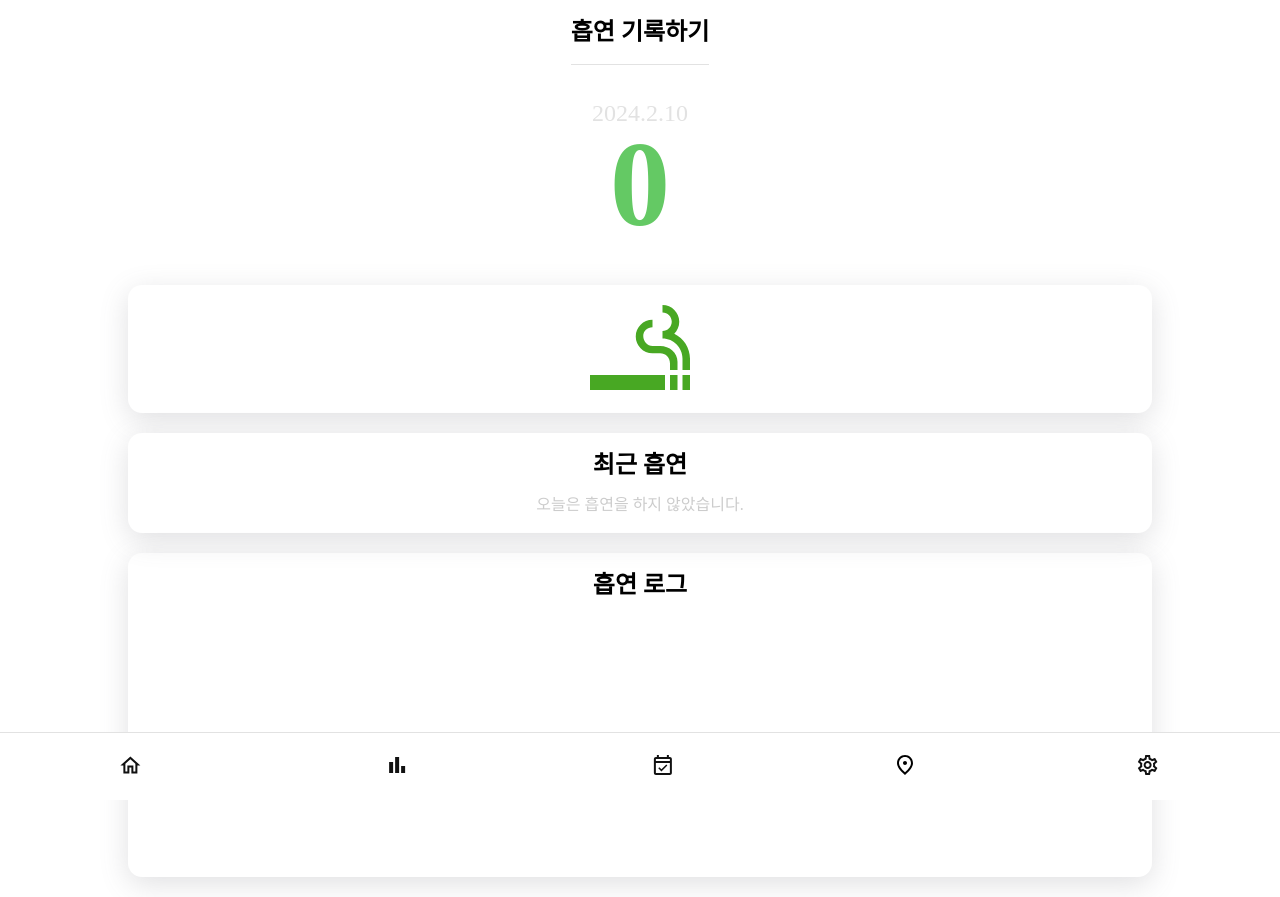
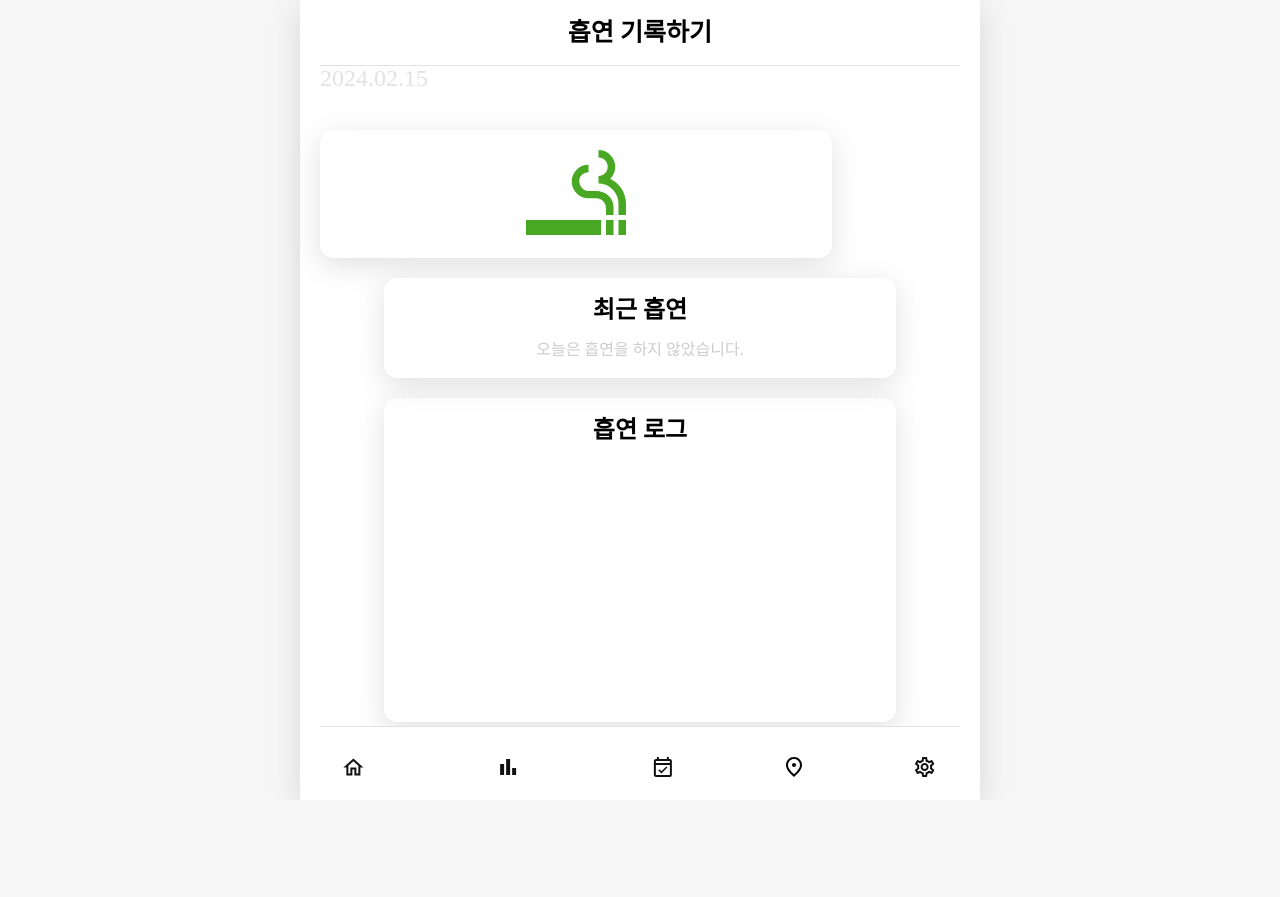
Before and after one commit to moko0428/smokediary, a React (Create React App) app: page / in a window 1280 px wide. After the commit the page ends 800 px from the top, so only its background shows below. Built offline with nearby package versions, Linux system fonts and the light colour scheme.

Commit message:
스타일링 수정

```diff
--- /dev/null
+++ b/src/components/Button.js
@@ -0,0 +1,16 @@
+const Button = ({ text, type, onClick }) => {
+  const btnType = ["positive", "negative"].includes(type) ? type : "default";
+  return (
+    <button
+      className={["Button", `Button_${btnType}`].join(" ")}
+      onClick={onClick}
+    >
+      {text}
+    </button>
+  );
+};
+Button.defaultProps = {
+  type: "default",
+};
+
+export default Button;
--- a/src/components/Header.js
+++ b/src/components/Header.js
@@ -1,24 +1,8 @@
-import styled from "styled-components";
-
-const MyHeader = styled.div`
-  display: flex;
-  align-items: center;
-  padding-top: 20px;
-  padding-bottom: 20px;
-  margin-bottom: 36px;
-  border-bottom: 1px solid #e2e2e2;
-  justify-content: center;
-`;
-
-const Text = styled.h2`
-  font-size: 24px;
-  font-weight: bold;
-`;
 const Header = ({ title }) => {
   return (
-    <MyHeader>
-      <Text>{title}</Text>
-    </MyHeader>
+    <header>
+      <div className="head_text">{title}</div>
+    </header>
   );
 };
 export default Header;
--- a/src/components/Nav.js
+++ b/src/components/Nav.js
@@ -1,25 +1,9 @@
-import { Link, useSearchParams } from "react-router-dom";
-import styled from "styled-components";
-
-const MyNav = styled.div`
-  display: flex;
-  justify-content: space-around;
-  border-top: 1px solid #e2e2e2;
-  position: fixed;
-  bottom: 0;
-  width: 100%;
-  align-items: center;
-  background-color: white;
-`;
-
-const Item = styled.div`
-  padding: 12px 14px;
-`;
+import { Link } from "react-router-dom";
 
 const Nav = () => {
   return (
-    <MyNav>
-      <Item className="Nav-home">
+    <div className="Nav">
+      <div className="Nav-home">
         <Link to={"/"}>
           <svg
             width="69"
@@ -34,8 +18,8 @@ const Nav = () => {
             />
           </svg>
         </Link>
-      </Item>
-      <Item className="Nav-report">
+      </div>
+      <div className="Nav-report">
         <Link to={"/report"}>
           <svg
             width="72"
@@ -49,8 +33,8 @@ const Nav = () => {
             <path d="M38.125 10H34.125V26H38.125V10Z" fill="#111111" />
           </svg>
         </Link>
-      </Item>
-      <Item className="Nav-diary">
+      </div>
+      <div className="Nav-diary">
         <Link to={"/diary"}>
           <svg
             width="72"
@@ -65,8 +49,8 @@ const Nav = () => {
             />
           </svg>
         </Link>
-      </Item>
-      <Item className="Nav-place">
+      </div>
+      <div className="Nav-place">
         <Link to={"/place"}>
           <svg
             width="24"
@@ -81,8 +65,8 @@ const Nav = () => {
             />
           </svg>
         </Link>
-      </Item>
-      <Item className="Nav-settings">
+      </div>
+      <div className="Nav-settings">
         <Link to={"/settings"}>
           <svg
             width="71"
@@ -97,8 +81,8 @@ const Nav = () => {
             />
           </svg>
         </Link>
-      </Item>
-    </MyNav>
+      </div>
+    </div>
   );
 };
 
--- a/src/routes/Diary.js
+++ b/src/routes/Diary.js
@@ -1,10 +1,56 @@
+import styled from "styled-components";
 import Header from "../components/Header";
+import { useState } from "react";
 
+const Content = styled.div`
+  display: flex;
+`;
+
+const DiaryHeader = styled.div`
+  display: flex;
+  align-items: center;
+  border-bottom: 1px solid #e2e2e2;
+  width: 100%;
+`;
+const Button = styled.button`
+  cursor: pointer;
+  border: none;
+  border-radius: 5px;
+  padding: 20px 0px;
+  font-size: 25px;
+  white-space: nowrap;
+  width: 25%;
+`;
+const DiaryDate = styled.div`
+  width: 50%;
+  text-align: center;
+  font-size: 25px;
+`;
 const Diary = () => {
+  const [curDate, setCurDate] = useState(new Date());
+  const headText = `${curDate.getFullYear()}년 ${curDate.getMonth() + 1}월`;
+
+  const IncreaseMonth = () => {
+    setCurDate(
+      new Date(curDate.getFullYear(), curDate.getMonth() + 1, curDate.getDate())
+    );
+  };
+  const DecreaseMonth = () => {
+    setCurDate(
+      new Date(curDate.getFullYear(), curDate.getMonth() - 1, curDate.getDate())
+    );
+  };
   return (
-    <>
+    <div>
       <Header title={"흡연 다이어리"} />
-    </>
+      <Content>
+        <DiaryHeader>
+          <Button onClick={DecreaseMonth}>{"<"}</Button>
+          <DiaryDate>{headText}</DiaryDate>
+          <Button onClick={IncreaseMonth}>{">"}</Button>
+        </DiaryHeader>
+      </Content>
+    </div>
   );
 };
 export default Diary;
--- a/src/routes/Home.js
+++ b/src/routes/Home.js
@@ -1,7 +1,8 @@
-import { useEffect, useRef, useState } from "react";
+import React, { useEffect, useReducer, useRef, useState } from "react";
 import SmokeList from "../components/SmokeList";
 import Header from "../components/Header";
 import styled from "styled-components";
+import Button from "../components/Button";
 
 const Container = styled.div`
   display: flex;
@@ -35,44 +36,70 @@ const CountButton = styled.button`
 const Diary = styled.h2`
   font-size: 24px;
 `;
+
+const reducer = (state, action) => {
+  let newState = [];
+  switch (action.type) {
+    case "INIT": {
+      return action.data;
+    }
+    case "CREATE": {
+      newState = [action.data, ...state];
+      break;
+    }
+    case "REMOVE": {
+      newState = state.filter((item) => item.id !== action.targetId);
+      break;
+    }
+    default:
+      return state;
+  }
+  return newState;
+};
+
+export const SmokeStateContext = React.createContext();
+export const SmokeDispatchContext = React.createContext();
+
 const Home = () => {
-  const [data, setData] = useState([]);
+  const [data, dispatch] = useReducer(reducer, []);
 
   const dataId = useRef(0);
 
-  const date = new Date();
-
-  const [count, setCount] = useState(0);
-
-  const Counter = () => {
-    const created_date = date.getTime();
-    const newItem = {
-      created_date,
+  const onCounter = (date, count) => {
+    dispatch({
+      type: "CREATE",
+      data: {
         id: dataId.current,
+        count,
+        date: new Date(date).getTime(),
+      },
+    });
+    dataId.current += 1;
+    count += 1;
+    // setData([newItem, ...data]);
   };
-    dataId.current += 1;
-    setData([newItem, ...data]);
-    setCount((count) => count + 1);
-  };
-  const onDelete = (targetId) => {
-    const newSmokeList = data.filter((item) => item.id !== targetId);
-    setCount((count) => count - 1);
-    setData(newSmokeList);
+  const onRemove = (targetId) => {
+    dispatch({ type: "REMOVE", targetId });
   };
 
   return (
-    <Container>
+    <SmokeStateContext.Provider value={data}>
+      <SmokeDispatchContext.Provider
+        value={{
+          onCounter,
+          onRemove,
+        }}
+      >
+        <div>
           <Header title={"흡연 기록하기"} />
           <CurrentDate>
-        <Diary>{`${date.getFullYear()}.${
-          date.getMonth() + 1
-        }.${date.getDate()}`}</Diary>
+            <Diary>2024.02.15</Diary>
           </CurrentDate>
           <Display>
-        <span>{count}</span>
+            <span>{data.count}</span>
           </Display>
 
-      <CountButton onClick={Counter}>
+          <CountButton onClick={onCounter}>
             <svg
               width="100"
               height="85"
@@ -87,8 +114,10 @@ const Home = () => {
             </svg>
           </CountButton>
 
-      <SmokeList smokeList={data} onDelete={onDelete} />
-    </Container>
+          <SmokeList smokeList={data} onDelete={onRemove} />
+        </div>
+      </SmokeDispatchContext.Provider>
+    </SmokeStateContext.Provider>
   );
 };
 export default Home;
--- a/src/routes/Report.js
+++ b/src/routes/Report.js
@@ -2,7 +2,7 @@ import Header from "../components/Header";
 
 const Report = () => {
   return (
-    <div className="Report">
+    <div>
       <Header title={"흡연 보고서"} />
       <div>
         <div>
--- a/src/routes/Settings.js
+++ b/src/routes/Settings.js
@@ -7,19 +7,18 @@ const Container = styled.div`
   flex-direction: column;
   text-align: center;
   justify-content: center;
-  padding: 20px;
 `;
 
 const Input = styled.input`
   margin-bottom: 20px;
   width: 300px;
   border-radius: 14px;
-  padding: 20px;
-  border: none;
-  box-shadow: rgba(100, 100, 111, 0.2) 0px 7px 29px 0px;
+  padding: 30px 40px;
+  font-size: 20px;
+  border: 1px solid #ccc;
 
   &::placeholder {
-    color: #e2e2e2;
+    color: #ddd;
   }
   &:focus {
     outline: none;
@@ -27,18 +26,23 @@ const Input = styled.input`
 `;
 
 const Button = styled.button`
-  width: 340px;
-  padding: 20px;
+  width: 380px;
+  padding: 30px 30px;
   cursor: pointer;
-  box-shadow: rgba(100, 100, 111, 0.2) 0px 7px 29px 0px;
   border: none;
   border-radius: 14px;
+  font-size: 24px;
 
   &:hover {
-    background-color: #dddddd;
+    background-color: #64c964;
   }
 `;
-
+const InputWrap = styled.div`
+  padding-top: 40px;
+  & div {
+    padding-bottom: 20px;
+  }
+`;
 const Settings = () => {
   const cigaretteInput = useRef();
   const priceInput = useRef();
@@ -70,6 +74,7 @@ const Settings = () => {
   return (
     <Container>
       <Header title={"흡연 설정"} />
+      <InputWrap>
         <div>
           <Input
             name="cigarette"
@@ -89,6 +94,7 @@ const Settings = () => {
             onChange={onChange}
           />
         </div>
+      </InputWrap>
       <div>
         <Button onClick={onSubmit}>저장</Button>
       </div>
--- a/src/styles/App.css
+++ b/src/styles/App.css
@@ -1,4 +1,8 @@
 @import "./reset.css";
+@import "./Header.css";
+@import "./Button.css";
+@import "./Nav.css";
+
 :root {
   --border: 1px solid #cccccc;
   --border-radius: 14px;
@@ -10,13 +14,37 @@
   --color-green-1: #64c964;
   --text-color: #dddddd;
 }
-
-.App {
+body {
+  background-color: #f6f6f6;
   display: flex;
-  flex-direction: column;
+  justify-content: center;
   align-items: center;
+  min-height: 100vh;
+  margin: 0;
 }
 
+@media (min-width: 650px) {
+  .App {
+    width: 640px;
+  }
+}
+
+@media (max-width: 650px) {
+  .App {
+    width: 90vw;
+  }
+}
+
+#root {
+  background-color: white;
+  box-shadow: rgba(100, 100, 111, 0.2) 0px 7px 29px 0px;
+}
+.App {
+  min-height: 100vh;
+  padding-left: 20px;
+  padding-right: 20px;
+}
+/*
 .Settings input::placeholder {
   color: var(--text-color);
 }
@@ -70,4 +98,4 @@
 
 .Home-button button:active {
   background-color: #dddddd;
-}
+} */
--- /dev/null
+++ b/src/styles/Button.css
@@ -0,0 +1,23 @@
+.Button {
+  cursor: pointer;
+  border: none;
+  border-radius: 5px;
+  padding: 20px;
+  font-size: 18px;
+  white-space: nowrap;
+}
+
+.Button_default {
+  background-color: #ececec;
+  color: black;
+}
+
+.Button_positive {
+  background-color: #64c964;
+  color: white;
+}
+
+.Button_negative {
+  background-color: #fd565f;
+  color: white;
+}
--- /dev/null
+++ b/src/styles/Header.css
@@ -0,0 +1,19 @@
+header {
+  display: flex;
+  align-items: center;
+  border-bottom: 1px solid #e2e2e2;
+  padding-top: 20px;
+  box-sizing: border-box;
+}
+
+header > div {
+  display: flex;
+  padding-bottom: 20px;
+}
+
+header .head_text {
+  width: 100%;
+  font-size: 25px;
+  justify-content: center;
+  font-weight: bold;
+}
--- /dev/null
+++ b/src/styles/Nav.css
@@ -0,0 +1,14 @@
+.Nav {
+  display: flex;
+  align-items: center;
+  border-top: 1px solid #e2e2e2;
+
+  padding-top: 20px;
+  padding-bottom: 10px;
+
+  justify-content: space-between;
+  position: fixed;
+  bottom: 0;
+  width: inherit;
+  background-color: white;
+}
```
Lines whose indentation alone changed are shown as unchanged.
